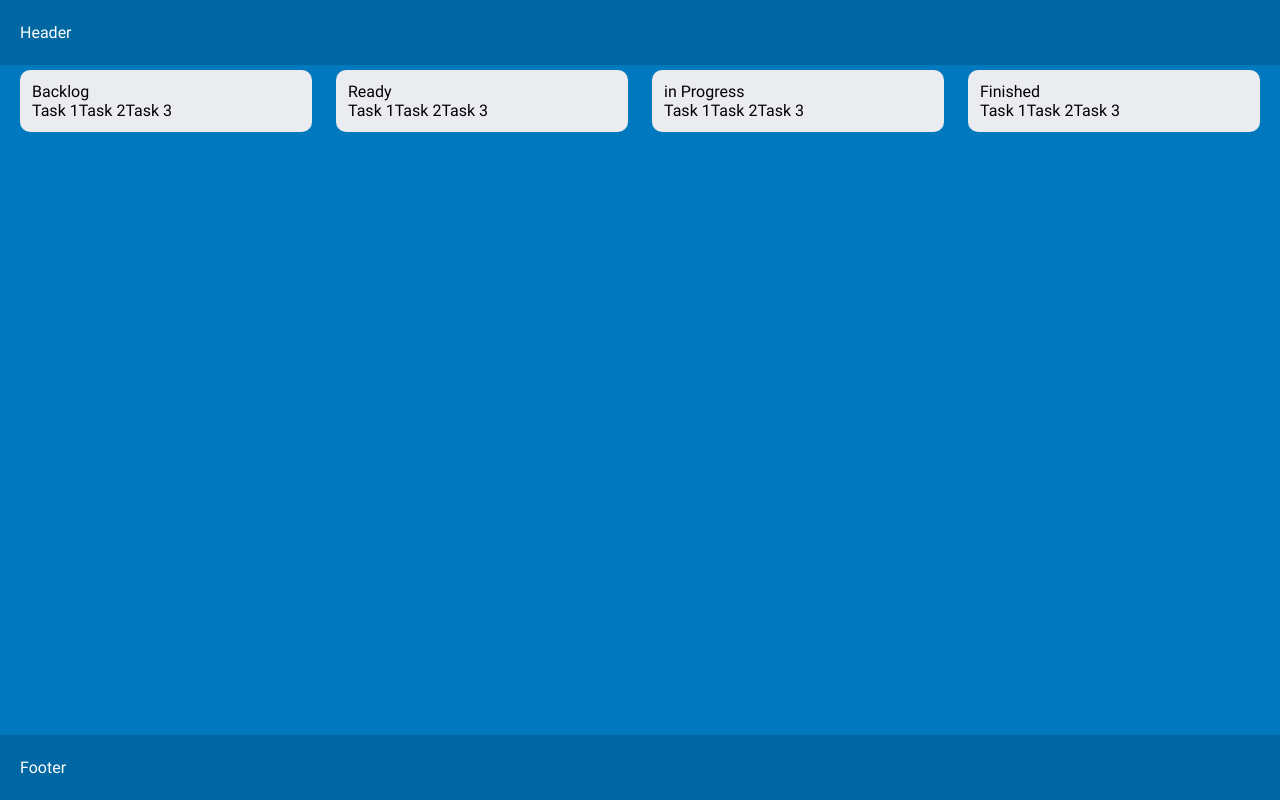
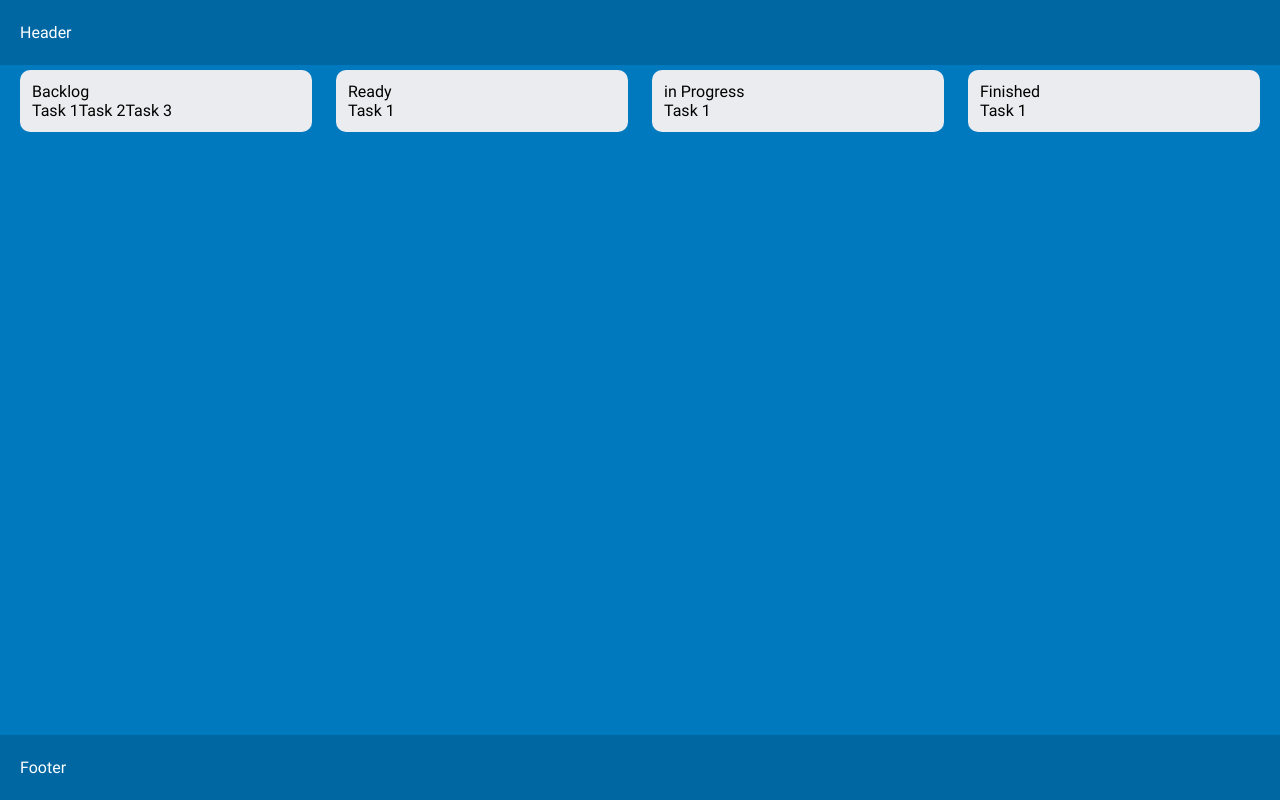
Before and after one commit to Ivan-ISS/project_kanban-board, a React (Vite) app: page / in a window 1280 px wide. Built offline with nearby package versions, Linux system fonts and the light colour scheme.

Commit message:
project_kanban-board__refactor: fixed a bug in searching for tasks by block ID

```diff
--- a/src/components/CardList/cardList.tsx
+++ b/src/components/CardList/cardList.tsx
@@ -10,12 +10,14 @@ export interface ICardProps {
 }
 
 const CardList: FunctionComponent<ICardProps> = ({ blocks, tasks }): JSX.Element => {
-    const tasksData = tasks.find((task, index) => blocks[index].blockId === task.blockId);
-
     return (
         <div className={styles.cardList}>
             {blocks.map((block) => (
-                <Card key={block.blockId} title={block.title} tasks={tasksData?.tasks} />
+                <Card
+                    key={block.blockId}
+                    title={block.title}
+                    tasks={tasks.find((task) => block.blockId === task.blockId)?.tasks}
+                />
             ))}
         </div>
     );
```
